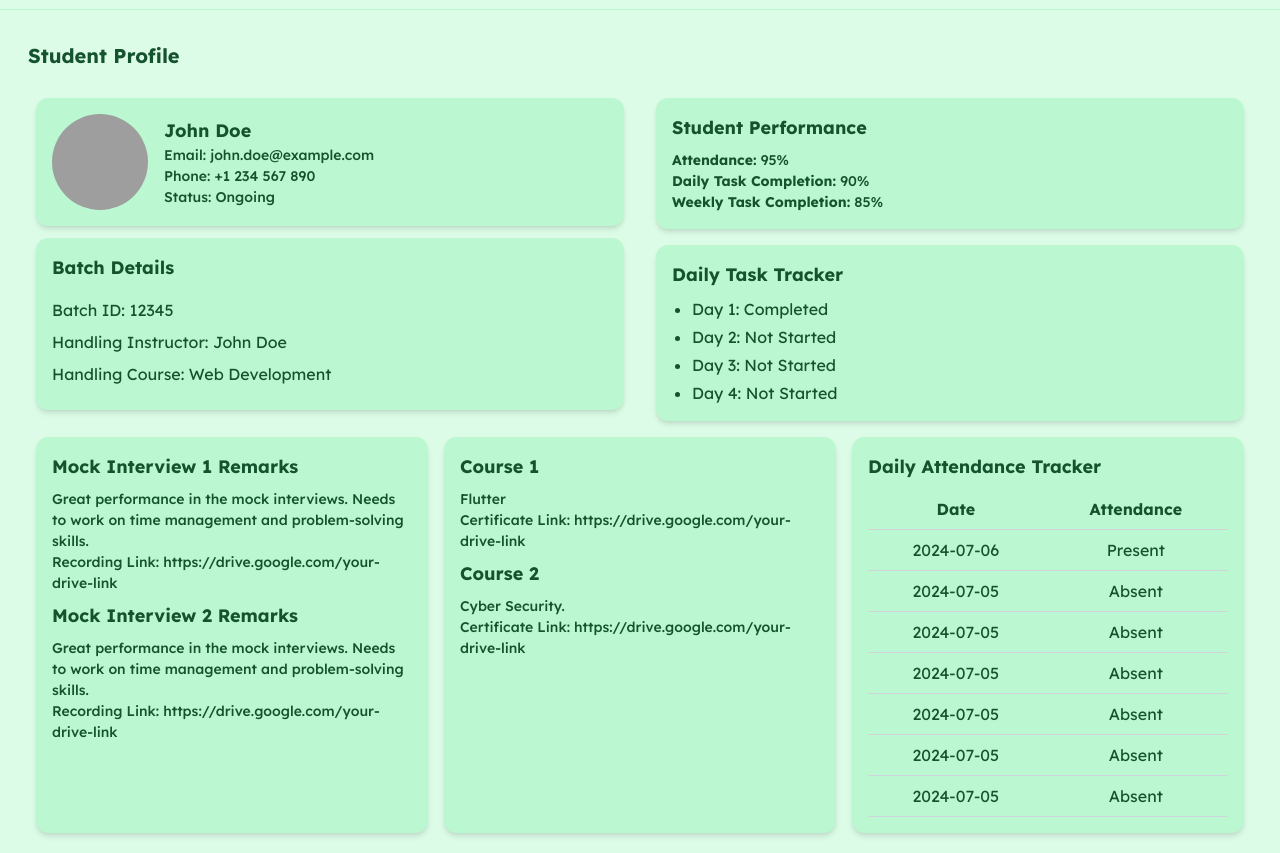
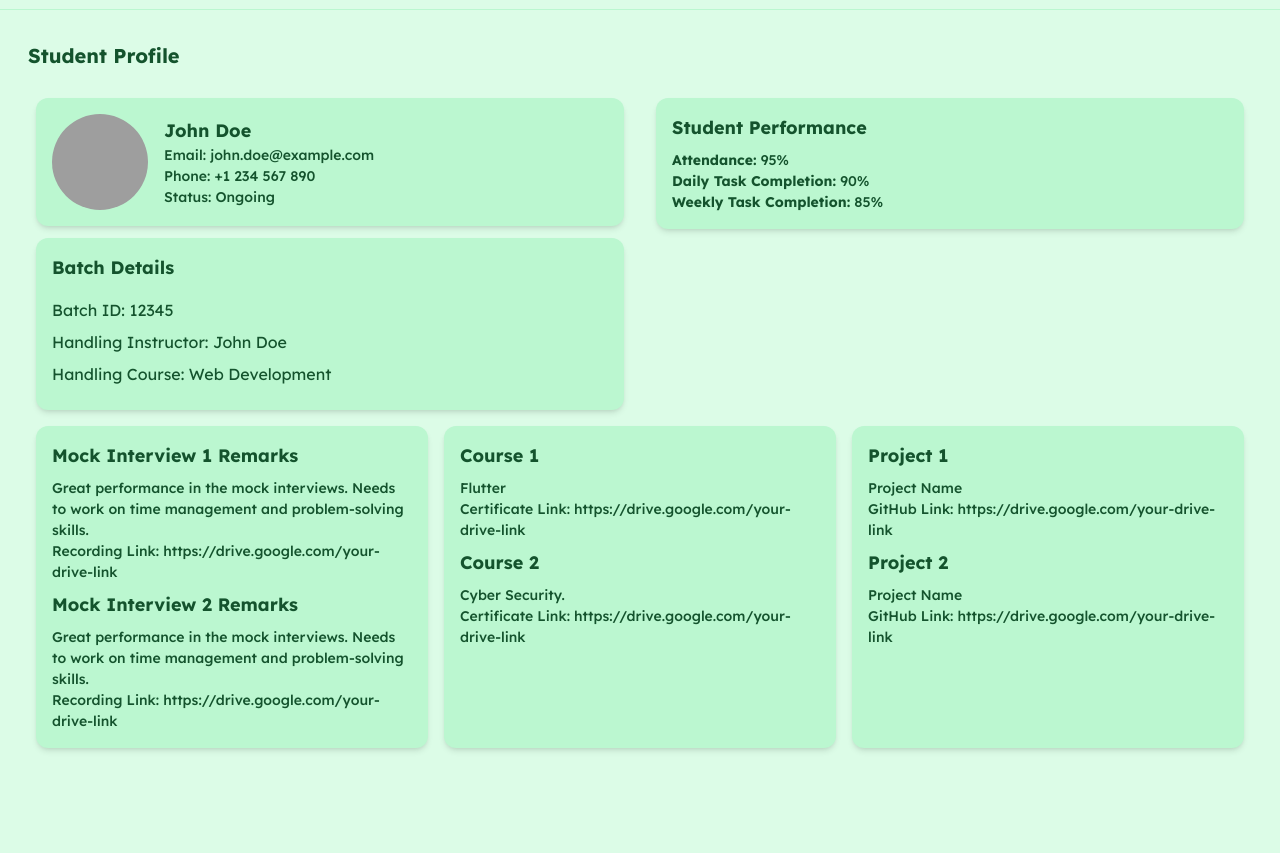
Before and after one commit to kishorkumar-it20/Skilltribe, a website: page studentprofilepage.html in a window 1280 px wide. Shown: the part 83-936 px from the top of the page. After the commit the page ends 851 px from the top, so only its background shows below. Drawn offline with nearby package versions, Linux system fonts and the light colour scheme; grey boxes are pictures that could not be loaded.

Commit message:
second commit

```diff
--- a/studentprofilepage.html
+++ b/studentprofilepage.html
@@ -172,15 +172,6 @@
                         <p class="text-green-900 text-sm font-medium leading-normal"><strong>Daily Task Completion:</strong> 90%</p>
                         <p class="text-green-900 text-sm font-medium leading-normal"><strong>Weekly Task Completion:</strong> 85%</p>
                     </div>
-                    <div class="bg-green-200 p-4 rounded-xl shadow-md mt-4">
-                        <h4 class="text-green-900 text-lg font-bold mb-2">Daily Task Tracker</h4>
-                        <ul class="list-disc pl-5 text-green-900">
-                            <li class="mt-1">Day 1: Completed</li>
-                            <li class="mt-1">Day 2: Not Started</li>
-                            <li class="mt-1">Day 3: Not Started</li>
-                            <li class="mt-1">Day 4: Not Started</li>
-                        </ul>
-                    </div>
                 </div>
             </div>
             <div class="grid grid-cols-1 md:grid-cols-2 lg:grid-cols-3 gap-4 ml-4 mr-4">
@@ -201,48 +192,12 @@
                     <p class="text-green-900 text-sm font-medium leading-normal">Certificate Link: <a href="https://drive.google.com/your-drive-link">https://drive.google.com/your-drive-link</a></p>
                 </div>
                 <div class="bg-green-200 p-4 rounded-xl shadow-md">
-                    <h4 class="text-green-900 text-lg font-bold mb-2 items-center justify-center">Daily Attendance Tracker</h4>
-                    <div class="overflow-x-auto">
-                        <table class="table-bordered table-auto w-full text-green-900">
-                            <thead>
-                                <tr>
-                                    <th class="px-4 py-2 border-b border-gray-300 text-center">Date</th>
-                                    <th class="px-4 py-2 border-b border-gray-300 text-center">Attendance</th>
-                                </tr>
-                            </thead>
-                            <tbody>
-                                <tr>
-                                    <td class="px-4 py-2 border-b border-gray-300 text-center">2024-07-06</td>
-                                    <td class="px-4 py-2 border-b border-gray-300 text-center">Present</td>
-                                </tr>
-                                <tr>
-                                    <td class="px-4 py-2 border-b border-gray-300 text-center">2024-07-05</td>
-                                    <td class="px-4 py-2 border-b border-gray-300 text-center">Absent</td>
-                                </tr>
-                                <tr>
-                                    <td class="px-4 py-2 border-b border-gray-300 text-center">2024-07-05</td>
-                                    <td class="px-4 py-2 border-b border-gray-300 text-center">Absent</td>
-                                </tr>
-                                <tr>
-                                    <td class="px-4 py-2 border-b border-gray-300 text-center">2024-07-05</td>
-                                    <td class="px-4 py-2 border-b border-gray-300 text-center">Absent</td>
-                                </tr>
-                                <tr>
-                                    <td class="px-4 py-2 border-b border-gray-300 text-center">2024-07-05</td>
-                                    <td class="px-4 py-2 border-b border-gray-300 text-center">Absent</td>
-                                </tr>
-                                <tr>
-                                    <td class="px-4 py-2 border-b border-gray-300 text-center">2024-07-05</td>
-                                    <td class="px-4 py-2 border-b border-gray-300 text-center">Absent</td>
-                                </tr>
-                                <tr>
-                                    <td class="px-4 py-2 border-b border-gray-300 text-center">2024-07-05</td>
-                                    <td class="px-4 py-2 border-b border-gray-300 text-center">Absent</td>
-                                </tr>
-                                <!-- Add more rows as needed -->
-                            </tbody>
-                        </table>
-                    </div>
+                    <h4 class="text-green-900 text-lg font-bold mb-2">Project 1</h4>
+                    <p class="text-green-900 text-sm font-medium leading-normal">Project Name</p>
+                    <p class="text-green-900 text-sm font-medium leading-normal">GitHub Link: <a href="https://drive.google.com/your-drive-link">https://drive.google.com/your-drive-link</a></p>
+                    <h4 class="text-green-900 text-lg font-bold mb-2 mt-2">Project 2</h4>
+                    <p class="text-green-900 text-sm font-medium leading-normal">Project Name</p>
+                    <p class="text-green-900 text-sm font-medium leading-normal">GitHub Link: <a href="https://drive.google.com/your-drive-link">https://drive.google.com/your-drive-link</a></p>
                 </div>
                 <!-- Add more divs as needed -->
             </div>
```
